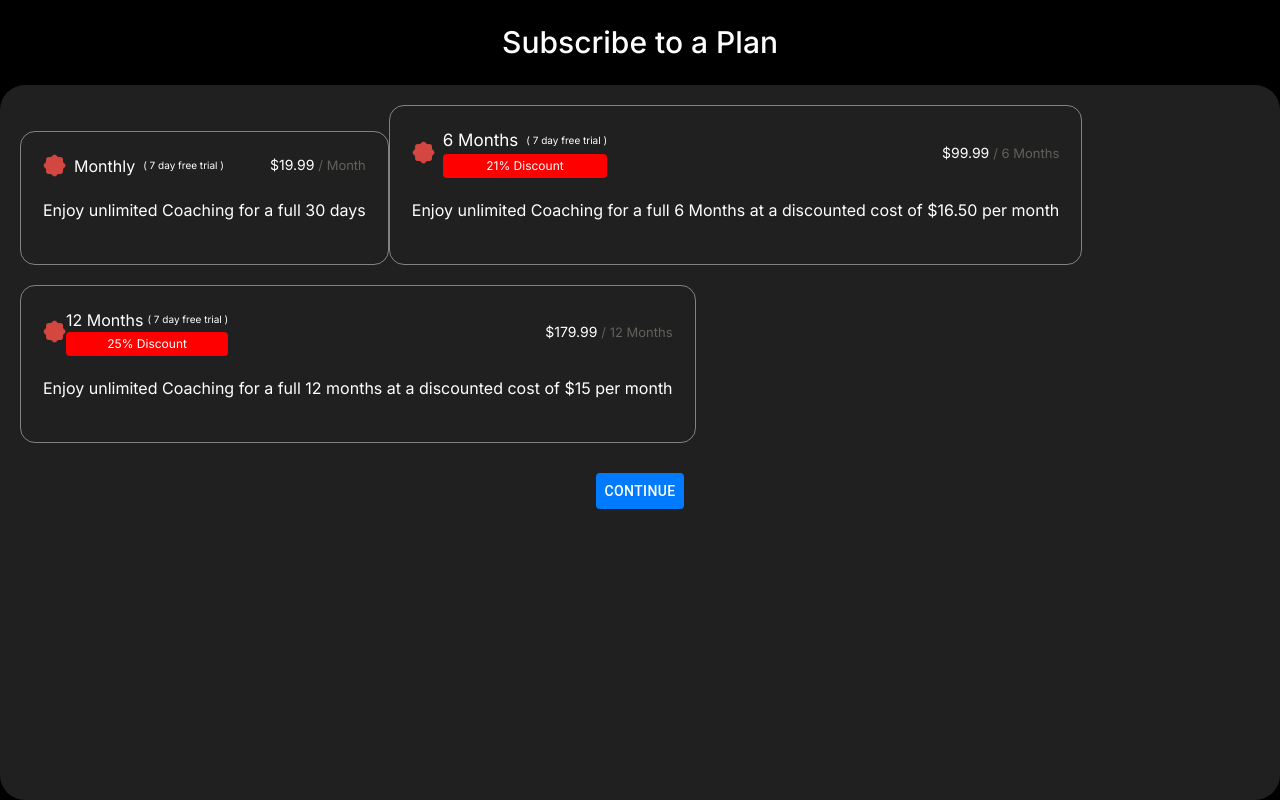
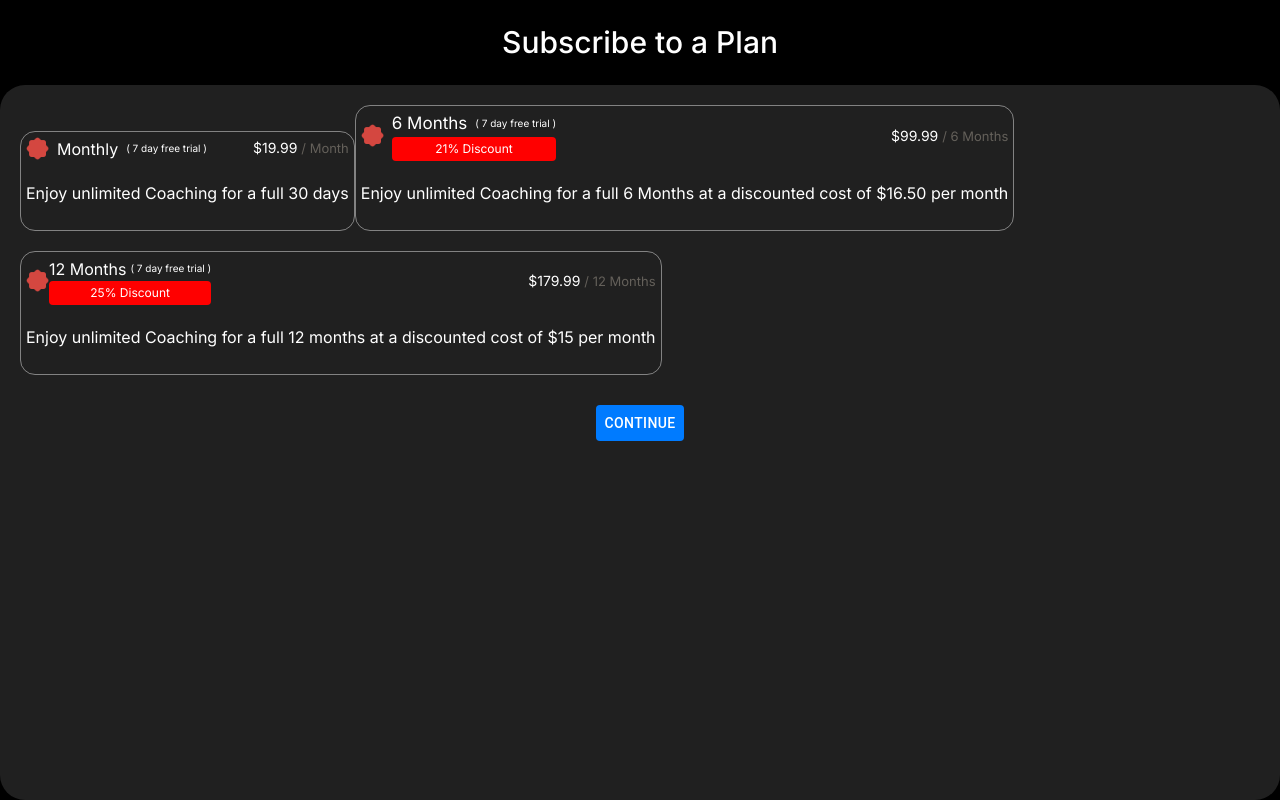
Before and after one commit to E8-Labs/Plurawl-Subscriptions-App, a Next.js app: page /home in a window 1280 px wide. Built offline with nearby package versions, Linux system fonts and the light colour scheme.

Commit message:
localStorage undefined issue fixed

```diff
--- a/app/globals.css
+++ b/app/globals.css
@@ -37,7 +37,7 @@
   .plan {
     border-width: 1px;
     border-color: #ffffff70;
-    padding: 22px;
+    padding: 5px;
     border-radius: 15px;
     margin-bottom: 20px;
   }
--- a/app/home/page.js
+++ b/app/home/page.js
@@ -24,9 +24,7 @@ const Page = () => {
   };
 
   //test code
-  const d = localStorage.getItem('user');
-  const user = JSON.parse(d)
-  console.log("User is ", user)
+
   // if(user.user.payment_source_added){
   // //   router.push(`/home/cards`);
   // }
--- a/public/ui/addnewcard2.js
+++ b/public/ui/addnewcard2.js
@@ -60,6 +60,7 @@ function Addnewcard2({ props, close }) {
         stripeReact.createToken(cardNumberElement).then(async function (tok) {
             console.log("Token ", tok)
             if (tok.error) {
+                setLoading(false);
                 toast.error(tok.error.message, {
                     position: "bottom-right",
                     pauseOnHover: true,
```
